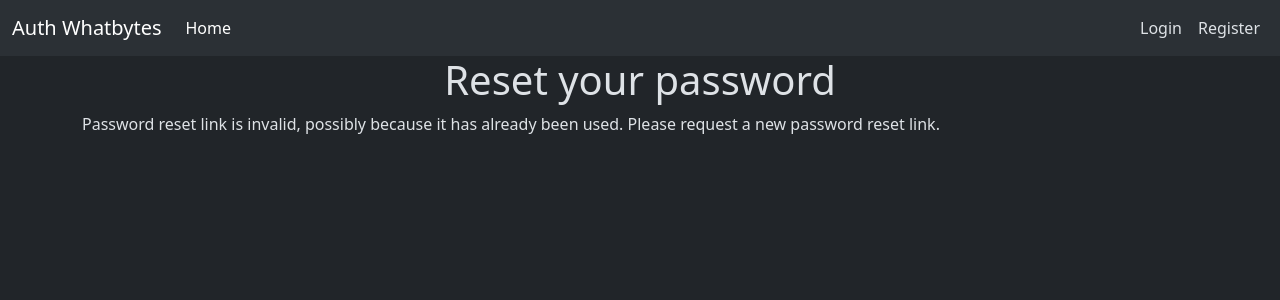
After one commit to theBatman07/Auth-Django, a Django app: page /reset/1/1/ in a window 1280 px wide. The commit adds this page. Shown: the top 300 px of the page. Run offline with Django 5.2, Linux system fonts and the light colour scheme.

Commit message:
add forgot password

```diff
--- a/authentication_dj/auth_whatbytes/forms.py
+++ b/authentication_dj/auth_whatbytes/forms.py
@@ -1,5 +1,5 @@
 from django import forms
-from django.contrib.auth.forms import UserCreationForm, PasswordChangeForm
+from django.contrib.auth.forms import UserCreationForm, PasswordChangeForm, PasswordResetForm
 from django.contrib.auth.models import User
 
 class UserRegistrationForm(UserCreationForm):
--- a/authentication_dj/auth_whatbytes/urls.py
+++ b/authentication_dj/auth_whatbytes/urls.py
@@ -2,6 +2,7 @@ from django.contrib import admin
 from django.urls import path
 from .views import register, index, CustomPasswordChangeView, profile
 from django.contrib.auth.views import PasswordChangeDoneView
+from django.contrib.auth import views as auth_views
 
 urlpatterns = [
     path('', index, name='index'),
@@ -10,4 +11,9 @@ urlpatterns = [
     path('password_change/', CustomPasswordChangeView.as_view(), name='password_change'),
     path('password_change/done/', PasswordChangeDoneView.as_view(template_name='registration/password_change_done.html'), name='password_change_done'),
     path('profile/', profile, name='profile'),
+
+    path("password_reset/", auth_views.PasswordResetView.as_view(), name='password_reset'),
+    path('password_reset/done/', auth_views.PasswordResetDoneView.as_view(), name='password_reset_done'),
+    path('reset/<uidb64>/<token>/', auth_views.PasswordResetConfirmView.as_view(), name='password_reset_confirm'),
+    path('reset/done/', auth_views.PasswordResetCompleteView.as_view(), name='password_reset_complete'),
 ]
--- a/authentication_dj/authentication_dj/settings.py
+++ b/authentication_dj/authentication_dj/settings.py
@@ -129,3 +129,5 @@ LOGIN_URL = '/accounts/login'
 
 LOGIN_REDIRECT_URL = '/auth_whatbytes/index/'
 LOGOUT_REDIRECT_URL = '/accounts/logout/'
+
+EMAIL_BACKEND = 'django.core.mail.backends.console.EmailBackend'
--- a/authentication_dj/templates/registration/login.html
+++ b/authentication_dj/templates/registration/login.html
@@ -12,4 +12,7 @@
 <div class="d-flex justify-content-center mt-4">
     <p>Don't have an account? <a href="{% url 'register' %}">Register Here</a></p>
 </div>
+<div class="d-flex justify-content-center mt-4">
+    <p>Forgot Password? <a href="{% url 'password_reset' %}">Reset Here</a></p>
+</div>
 {% endblock %}
--- /dev/null
+++ b/authentication_dj/templates/registration/password_reset_complete.html
@@ -0,0 +1,6 @@
+{% extends "layout.html" %}
+{% block tile %}Password Reset{% endblock %}
+{% block content %}
+<h1 class="text-center">Password Set</h1>
+<p>Your password has been reset. You can <a href="{% url "login" %}">Login</a></p>
+{% endblock %}
--- /dev/null
+++ b/authentication_dj/templates/registration/password_reset_confirm.html
@@ -0,0 +1,15 @@
+{% extends "layout.html" %}
+{% block title %}Reset your password{% endblock %}
+{% block content %}
+<h1 class="text-center">Reset your password</h1>
+{% if validlink %}
+    <p>Please enter your new password:</p>
+    <form method="post">
+        {% csrf_token %}
+        {{ form.as_p }}
+        <p><input type="submit" value="Reset my password"></p>
+    </form>
+{% else %}
+    <p>Password reset link is invalid, possibly because it has already been used. Please request a new password reset link.</p>
+{% endif %}
+{% endblock %}
--- /dev/null
+++ b/authentication_dj/templates/registration/password_reset_email.html
@@ -0,0 +1,4 @@
+You asked for password reset for email {{ email }}. Follow the link below:
+{{ protocol }}://{{ domain }}{% url "password_reset_confirm" uidb64=uid token=token %}
+
+Your username, incase you don't remember: {{ user.get_username }}
```
Also changed, not shown: authentication_dj/auth_whatbytes/views.py (+21 -2 lines), authentication_dj/templates/registration/password_reset_done.html (added, +7 -0 lines), authentication_dj/templates/registration/password_reset_form.html (added, +12 -0 lines), authentication_dj/db.sqlite3.
